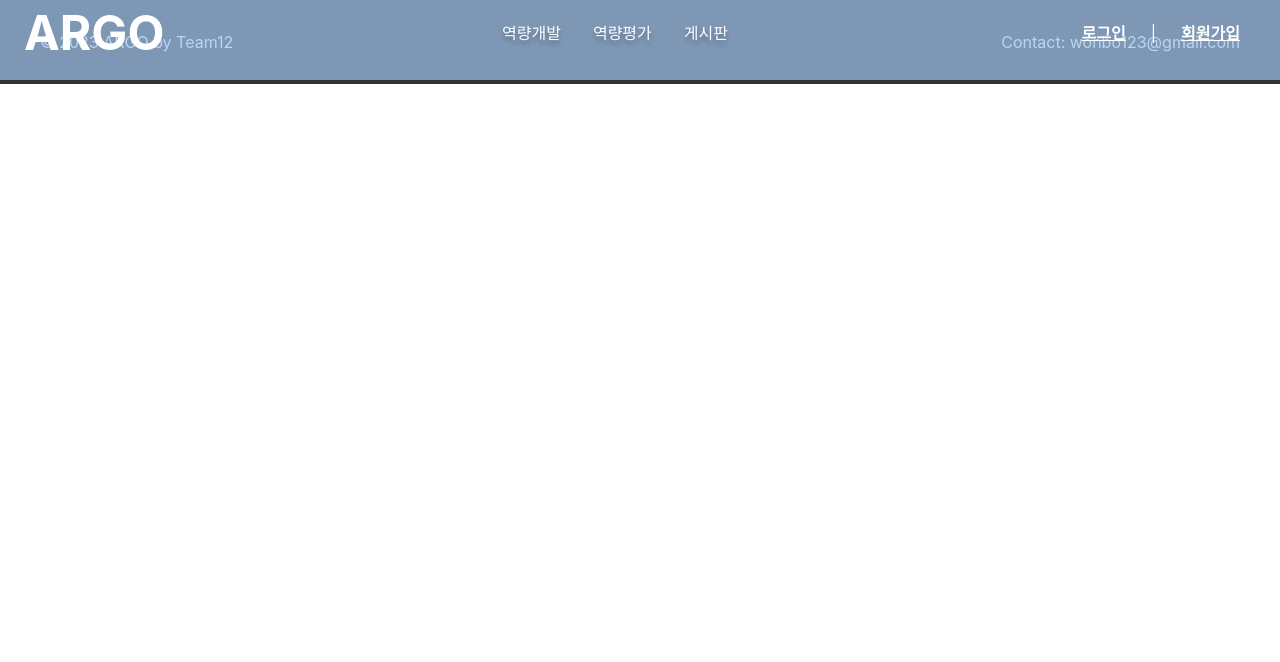
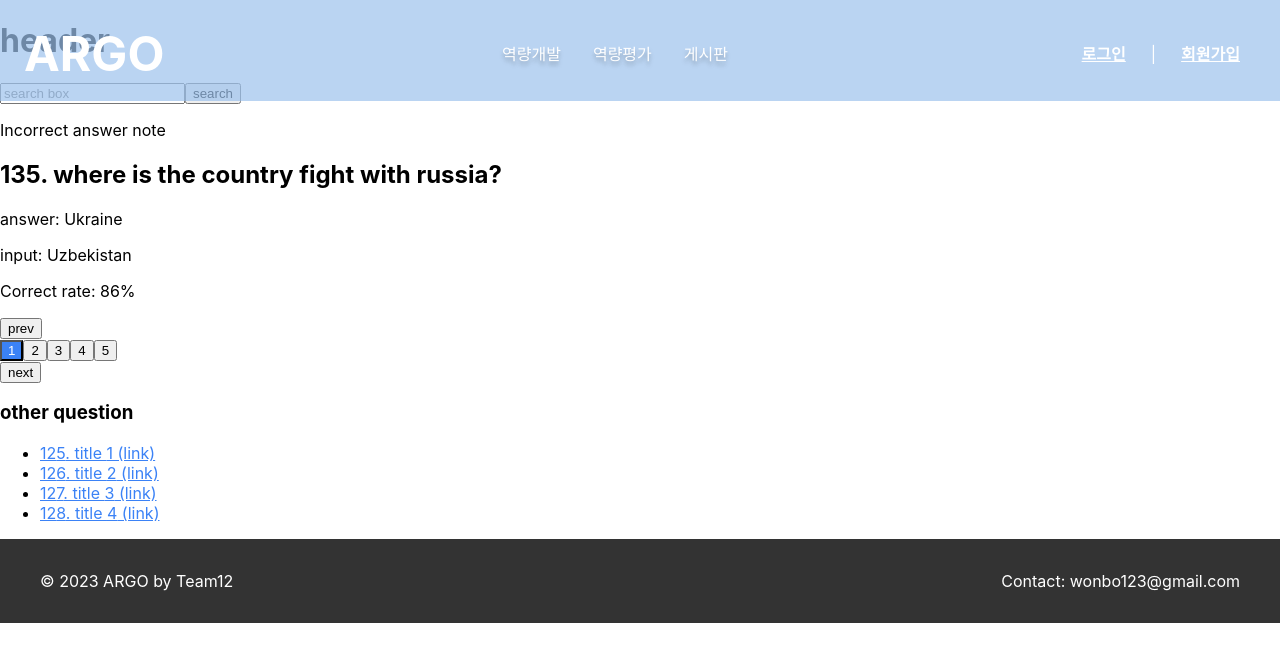
Before and after one commit to bonbi0604/argo, a React (Create React App) app in the folder frontend/: page /learn/ethic in a window 1280 px wide. Shown: the top 662 px of the page. Built offline with nearby package versions, Linux system fonts and the light colour scheme; the HTML template or start-up script is replaced by a standard one.

Commit message:
ethicpage 난항 중

```diff
--- a/frontend/src/App.js
+++ b/frontend/src/App.js
@@ -12,8 +12,8 @@ import Login from "./views/loginPage"
 import Register from "./views/registerPage"
 import ProtectedPage from "./views/protectedPage"
 import Dashboard from "./views/Dashboard"
-
 import LearningPage from "./views/learningPage"
+import EthicPage from "./views/ethicPage"
 
 function App() {
   return (
@@ -27,6 +27,7 @@ function App() {
             <Route path="/dashboard" element={<Dashboard />} />
             <Route path="/" element={<Home />} />
             <Route path="/learn" element={<LearningPage />} />
+            <Route path="/learn/ethic" element={<EthicPage />} />
           </Routes>
           <Footer />
         </AuthProvider>
--- /dev/null
+++ b/frontend/src/views/ethicPage.css
@@ -0,0 +1,12 @@
+/* Additional CSS if needed */
+.link-style {
+  color: #3b82f6;
+  text-decoration: underline;
+}
+.link-style:hover {
+  color: #2563eb;
+}
+.pagination-active {
+  background-color: #3b82f6;
+  color: white;
+}
--- /dev/null
+++ b/frontend/src/views/ethicPage.js
@@ -0,0 +1,56 @@
+import React from 'react';
+import './ethicPage.css'; // CSS 파일 임포트
+
+const EthicPage = () => {
+    return (
+        <div className="container mx-auto px-4 bg-gray-50 font-sans font-normal text-gray-800">
+            {/* Header */}
+            <header className="flex justify-between items-center py-4">
+                <h1 className="text-2xl font-semibold">header</h1>
+                <div className="relative">
+                    <input type="text" className="border border-gray-300 rounded-md py-2 px-4" placeholder="search box" />
+                    <button className="absolute right-2 top-1/2 transform -translate-y-1/2 text-gray-600">search</button>
+                </div>
+            </header>
+
+            {/* Main content */}
+            <main className="flex justify-between">
+                {/* Question section */}
+                <section className="w-2/3">
+                    <div className="mb-4">
+                        <p className="text-red-500">Incorrect answer note</p>
+                        <h2 className="text-xl font-semibold mb-2">135. where is the country fight with russia?</h2>
+                        <div className="border border-gray-300 rounded-md p-4">
+                            <p className="mb-2">answer: Ukraine</p>
+                            <p className="mb-2">input: Uzbekistan</p>
+                            <p>Correct rate: 86%</p>
+                        </div>
+                    </div>
+                    <div className="flex justify-between items-center mt-4">
+                        <button className="border border-gray-300 rounded-md px-4 py-2">prev</button>
+                        <div>
+                            {/* Pagination buttons */}
+                            {[1, 2, 3, 4, 5].map(num => (
+                                <button key={num} className={`border border-gray-300 rounded-md px-4 py-2 mr-1 ${num === 1 ? 'pagination-active' : ''}`}>{num}</button>
+                            ))}
+                        </div>
+                        <button className="border border-gray-300 rounded-md px-4 py-2">next</button>
+                    </div>
+                </section>
+
+                {/* Other questions section */}
+                <aside className="w-1/3 pl-4">
+                    <h3 className="text-lg font-semibold mb-2">other question</h3>
+                    <ul>
+                        {/* Links */}
+                        {[1, 2, 3, 4].map(num => (
+                            <li key={num} className="mb-2"><a href="#" className="link-style">12{num + 4}. title {num} (link)</a></li>
+                        ))}
+                    </ul>
+                </aside>
+            </main>
+        </div>
+    );
+};
+
+export default EthicPage;
--- a/frontend/src/views/learningPage.css
+++ b/frontend/src/views/learningPage.css
@@ -1,8 +1,4 @@
-.learning-page {
-    /* 레이아웃과 패딩을 설정합니다. */
-  }
-
-  .scoreboard {
+    .scoreboard {
     /* 점수판 스타일을 설정합니다. */
   }
 
@@ -13,11 +9,6 @@
     display: flex; /* Flexbox를 사용하여 요소들을 가로로 배치합니다. */
     flex-direction: column; /* 요소들을 세로로 정렬합니다. */
     align-items: flex-end; /* 요소들을 오른쪽으로 정렬합니다. */
-  }
-
-  .test{
-    display: flex;
-    flex-direction: column;
   }
 
   .score-item {
--- a/frontend/src/views/learningPage.js
+++ b/frontend/src/views/learningPage.js
@@ -17,6 +17,9 @@ const LearningPage = () => {
   const { user } = useContext(AuthContext);
 
   return (
+    <>
+    <div height="5rem" padding-top="5rem" margin-bottom="5rem">&nbsp;</div>
+
     <section className="learning-page">
       <h2>{user.name}</h2>
 
@@ -38,6 +41,7 @@ const LearningPage = () => {
         ))}
       </div>
     </section>
+    </>
   );
 };
 
```
